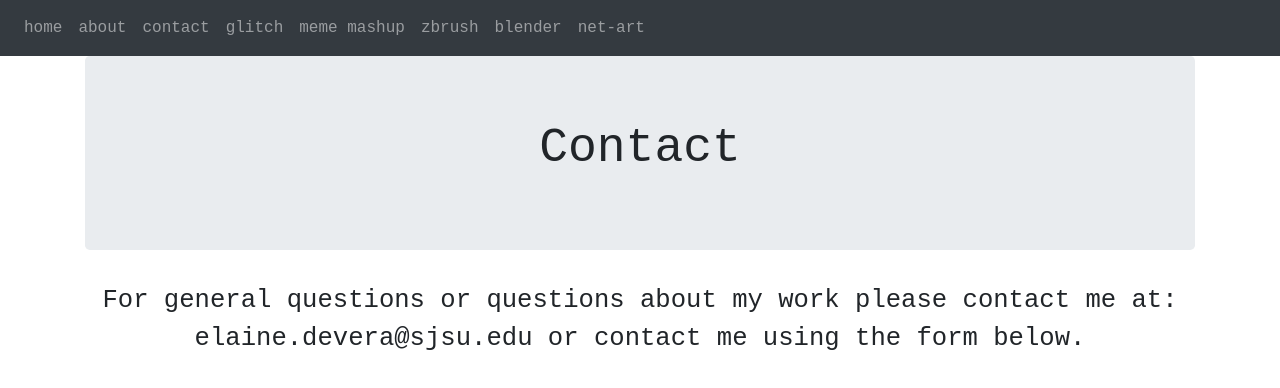
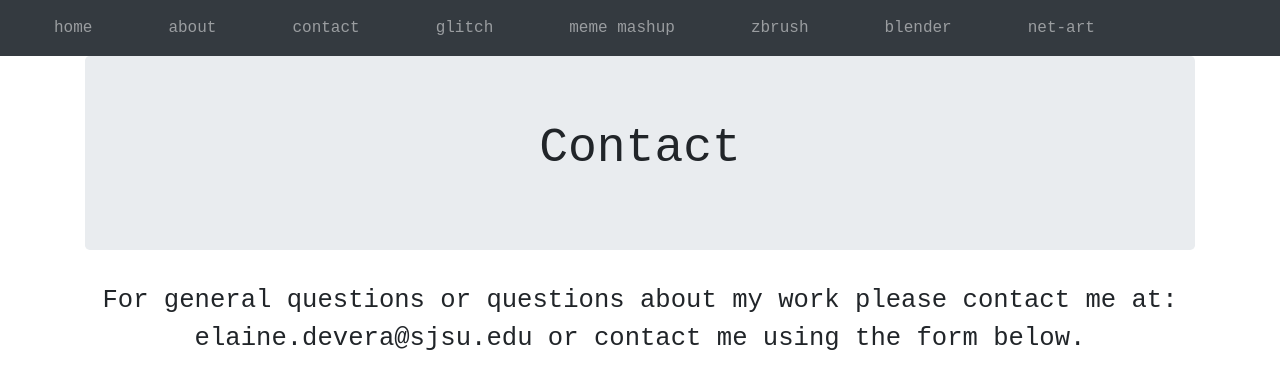
Before and after one commit to ElaineDevera/ElaineDevera.github.io, a plain HTML site: page contact.html in a window 1280 px wide. Drawn offline with nearby package versions, Linux system fonts and the light colour scheme.

Commit message:
Update contact.html

```diff
--- a/contact.html
+++ b/contact.html
@@ -28,6 +28,10 @@ img {
   margin-right: auto;
 }
 
+.navbar-nav > li{
+  padding-left:30px;
+  padding-right:30px;
+}
 
 </style>
 
```
